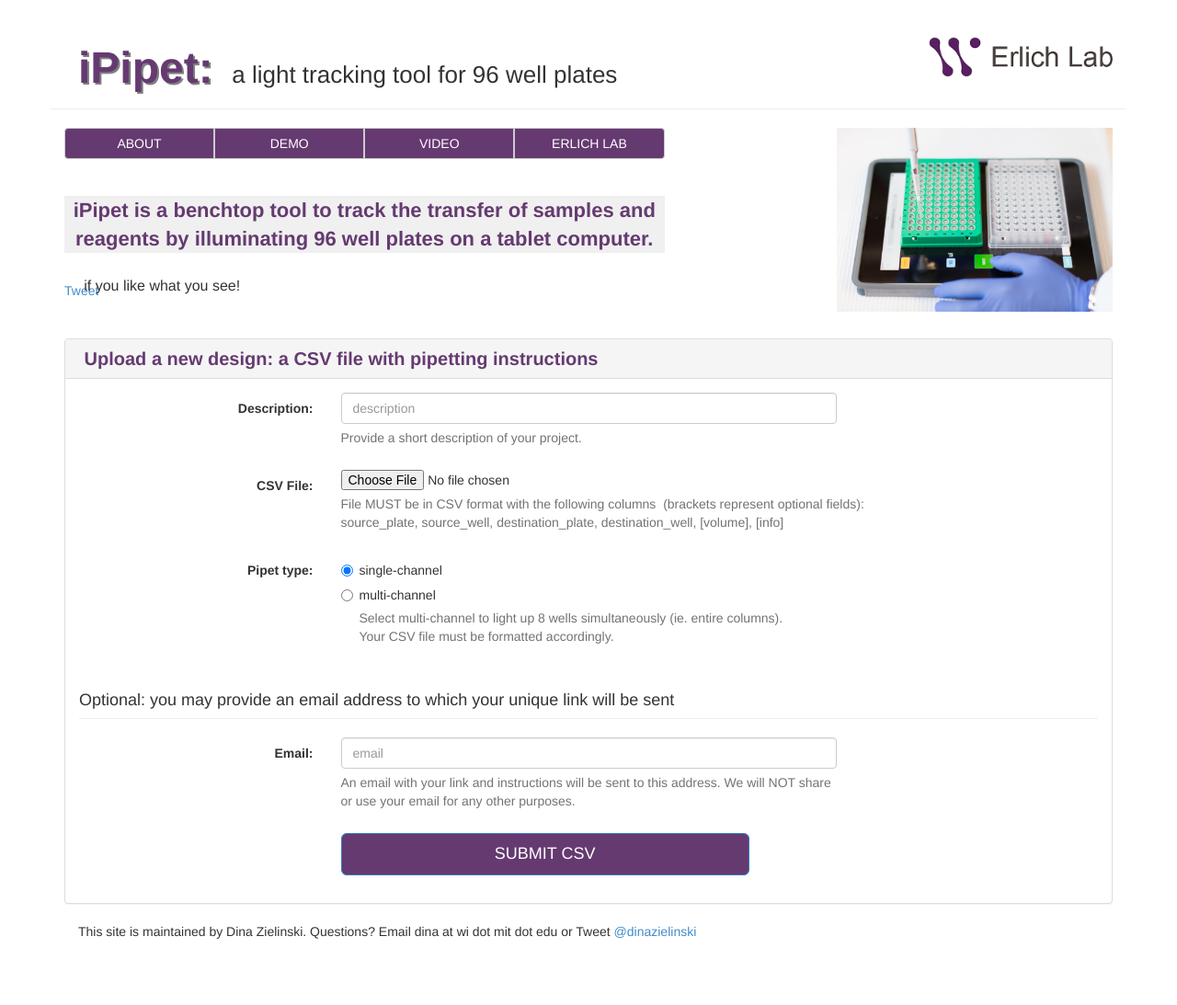
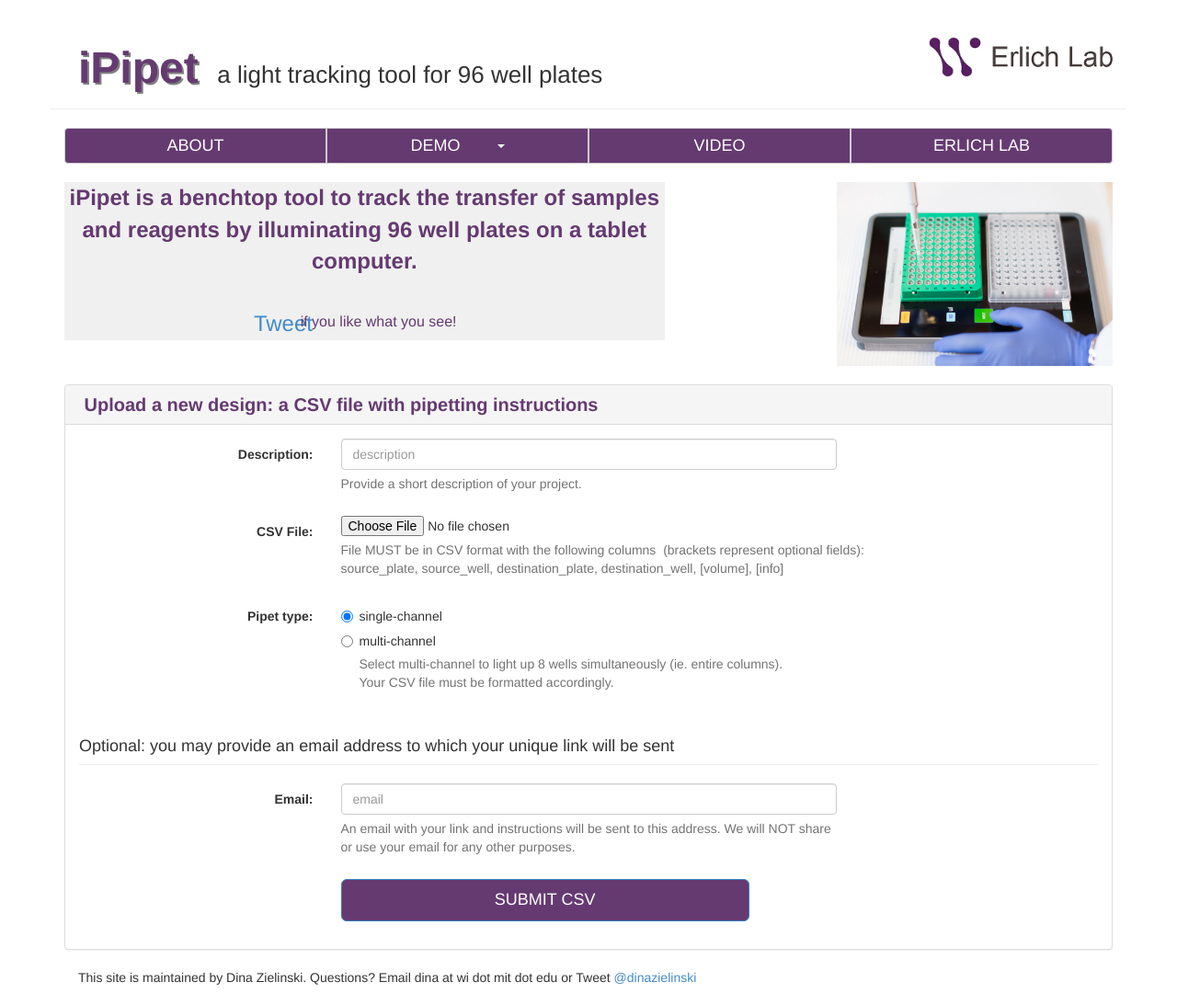
Before and after one commit to dinovski/iPipet, a Flask app: page /home in a window 1280 px wide. Shown: the whole page at 92% size. Before the commit the page ends 1021 px from the top, so only its background shows below. Run offline with Flask 2, Linux system fonts and the light colour scheme; some libraries are stand-ins or nearby versions.

Commit message:
Home page: better structure and YouTube link

```diff
--- a/templates/home.html
+++ b/templates/home.html
@@ -7,7 +7,7 @@
 	<div class="col-xs-9">
 		<div class="col-xs-9">
 		<div class="header-text">
-			<strong>iPipet:</strong>
+			<strong>iPipet</strong>
 		</div>
 		<font style="font-size:26px">
 			&nbsp;a light tracking tool for 96 well plates
@@ -22,39 +22,47 @@
 </div>
 
 <div class="row">
-	<div class="col-xs-7">
+	<div class="col-sm-12">
 			<div class="btn-group btn-group-justified">
+				<a type="button" class="btn btn-default" style="font-size:18px; color:white; background-color:#653A71" href="{{ url_for("usage") }}">ABOUT</a>
+
 			<div class="btn-group">
-				<a type="button" class="btn btn-default" style="color:white; background-color:#653A71" href="{{ url_for("usage") }}">ABOUT</a>
-			</div>
-			<div class="btn-group">
-				<a type="button" class="btn btn-default" style="color:white; background-color:#653A71" href="{{ url_for("show", id="demolink") }}">DEMO</a>
-			</div>
-			<div class="btn-group">
-				<a type="button" class="btn btn-default" style="color:white; background-color:#653A71">VIDEO</a>
+				<button type="button" class="btn btn-default dropdown-toggle" data-toggle="dropdown" style="font-size:18px; color:white; background-color:#653A71">DEMO&nbsp;&nbsp;&nbsp;&nbsp;&nbsp;&nbsp;&nbsp;&nbsp;<span class="caret"></span></button>
+				<ul class="dropdown-menu" role="menu">
+					<li><a style="font-size:20px" href="{{ url_for("show", id="demolnk1") }}">single-channel</a></li>
+					<li><a style="font-size:20px" href="{{ url_for("show", id="demolnk8") }}">multi-channel</a></li>
+				</ul>
 			</div>
 
 			<div class="btn-group">
-				<a type="button" class="btn btn-default" style="color:white; background-color:#653A71" href="http://www.teamerlich.org/">ERLICH LAB</a>
+				<a type="button" class="btn btn-default" style="font-size:18px; color:white; background-color:#653A71" href="https://www.youtube.com/watch?v=bmzMmkAekWo"> VIDEO</a>
 			</div>
+
+			<div class="btn-group">
+				<a type="button" class="btn btn-default" style="font-size:18px; color:white; background-color:#653A71" href="http://www.teamerlich.org/">ERLICH LAB</a>
 			</div>
-		<br/>&nbsp;&nbsp;
-		<p style="font-size:22px; background-color:#F0F0F0; color:#653A71; text-align:center"><strong>iPipet is a benchtop tool to track the transfer of samples and reagents by illuminating 96 well plates on a tablet computer.</strong></p>
 
-	<div>
+	</div>
+	<div><br/></div>
+<div class="row">
+	<div class="col-sm-7">
+
+		<p style="font-size:24px; background-color:#F0F0F0; color:#653A71; text-align:center"><strong>iPipet is a benchtop tool to track the transfer of samples and reagents by illuminating 96 well plates on a tablet computer.</strong>
+			<br/>
 			<br/>
 			<span id="twitter_button">
 				<a href="https://twitter.com/share" class="twitter-share-button" data-lang="en">Tweet</a>
 				<script>!function(d,s,id){var js,fjs=d.getElementsByTagName(s)[0];if(!d.getElementById(id)){js=d.createElement(s);js.id=id;js.src="https://platform.twitter.com/widgets.js";fjs.parentNode.insertBefore(js,fjs);}}(document,"script","twitter-wjs");</script>
 			</span>
 			<span id="twitter_text">if you like what you see!</span>
-	</div>
-	<br/>
+		</p>
+
 	</div>
 
-
-	<div class="col-xs-5">
+		<div class="col-sm-5">
 		<img class="pull-right" src="./static/IMG_2511_resize.jpg" height="200" width="300">
+		</div>
+	</div>
 </div>
 
 
```
Lines whose indentation alone changed are shown as unchanged.
